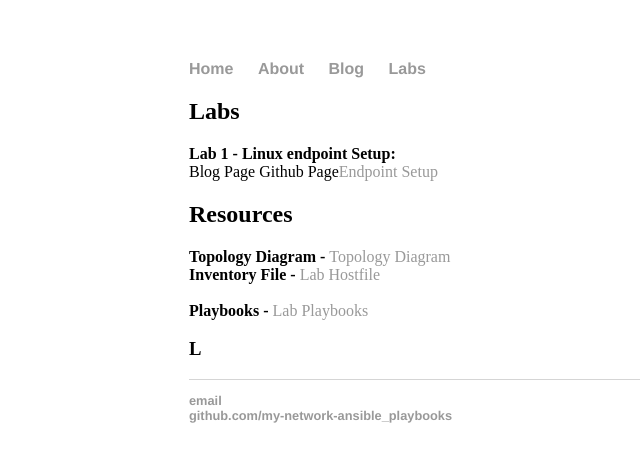
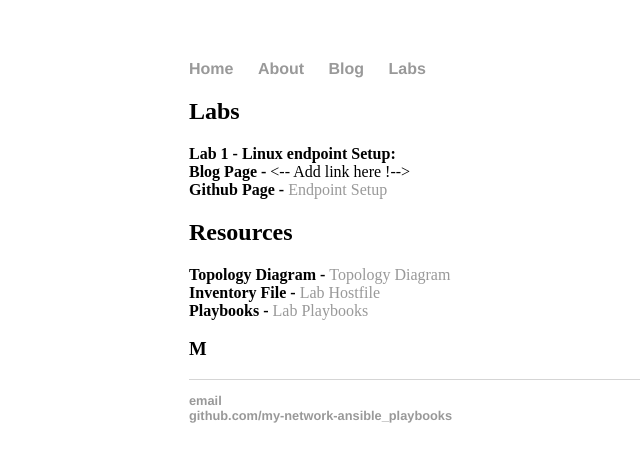
Before and after one commit to craigeowen/craigeowen.github.io, a Jekyll site: the page built from ansible/index.html, in a window 1280 px wide. Shown: the top 462 px of the page, without its empty margins (3-643 px from the left). Built offline with Jekyll 4.4.1, drawn with Linux system fonts in a browser that asks for light colours.

Commit message:
Update index.html

```diff
--- a/ansible/index.html
+++ b/ansible/index.html
@@ -5,8 +5,8 @@ title: Ansible Resources
 
 <h2>Labs</h2>
 <b>Lab 1 - Linux endpoint Setup:</b><br>
-Blog Page
-Github Page<a href="https://github.com/craigeowen/my-network-ansible_playbooks/blob/master/4.%20Linux_endpoint_setup.txt">Endpoint Setup</a><br>
+<b>Blog Page - </b><-- Add link here !--><br>
+<b>Github Page - </b><a href="https://github.com/craigeowen/my-network-ansible_playbooks/blob/master/4.%20Linux_endpoint_setup.txt">Endpoint Setup</a><br>
 
 <h2>Resources</h2>
 
@@ -14,9 +14,9 @@ Github Page<a href="https://github.com/craigeowen/my-network-ansible_playbooks/b
 <a href="https://github.com/craigeowen/my-network-ansible_playbooks/blob/master/2b.%20Laptop_Lab_JPEG.jpg">Topology Diagram</a><br>
 
 <b> Inventory File - </b>
-<a href="https://github.com/craigeowen/my-network-ansible_playbooks/tree/master/ansible_files/hosts.txt">Lab Hostfile</a><br><br>
+<a href="https://github.com/craigeowen/my-network-ansible_playbooks/tree/master/ansible_files/hosts.txt">Lab Hostfile</a><br>
 
 <b> Playbooks - </b>
 <a href="https://github.com/craigeowen/my-network-ansible_playbooks/tree/master/ansible_files/">Lab Playbooks</a><br>
 
-<h3> L </h3>
+<h3> M </h3>
```
